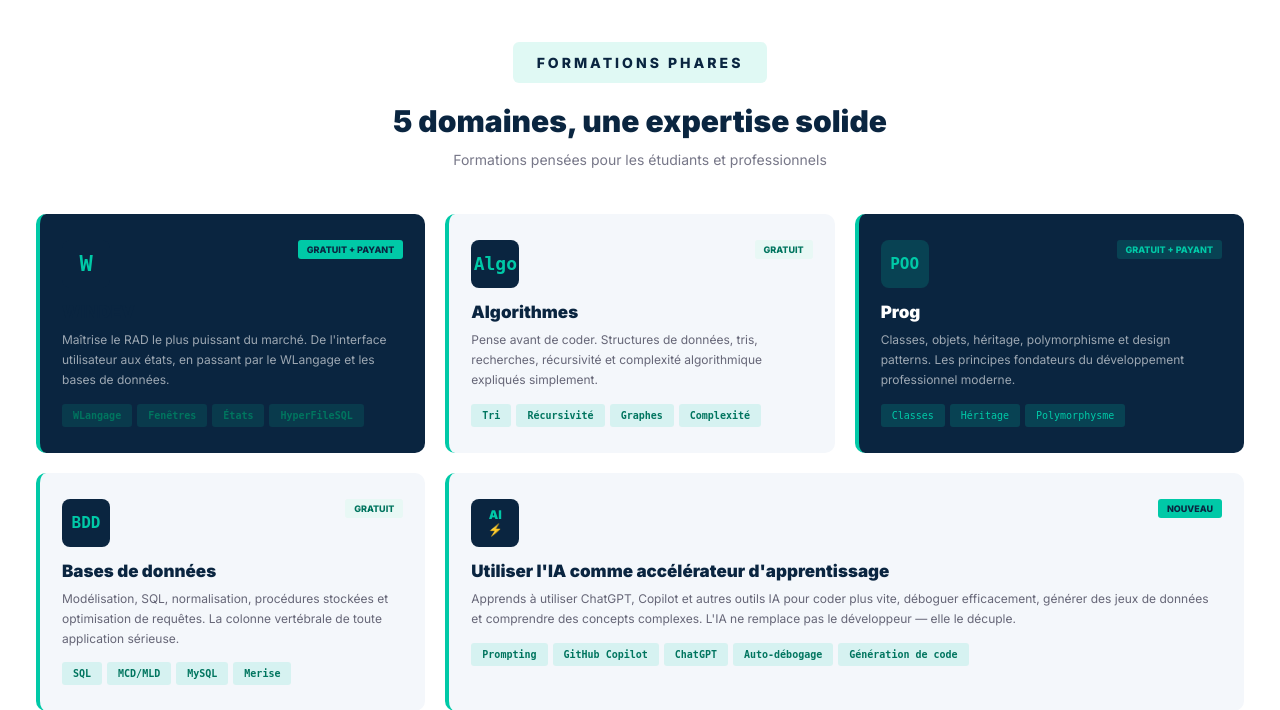
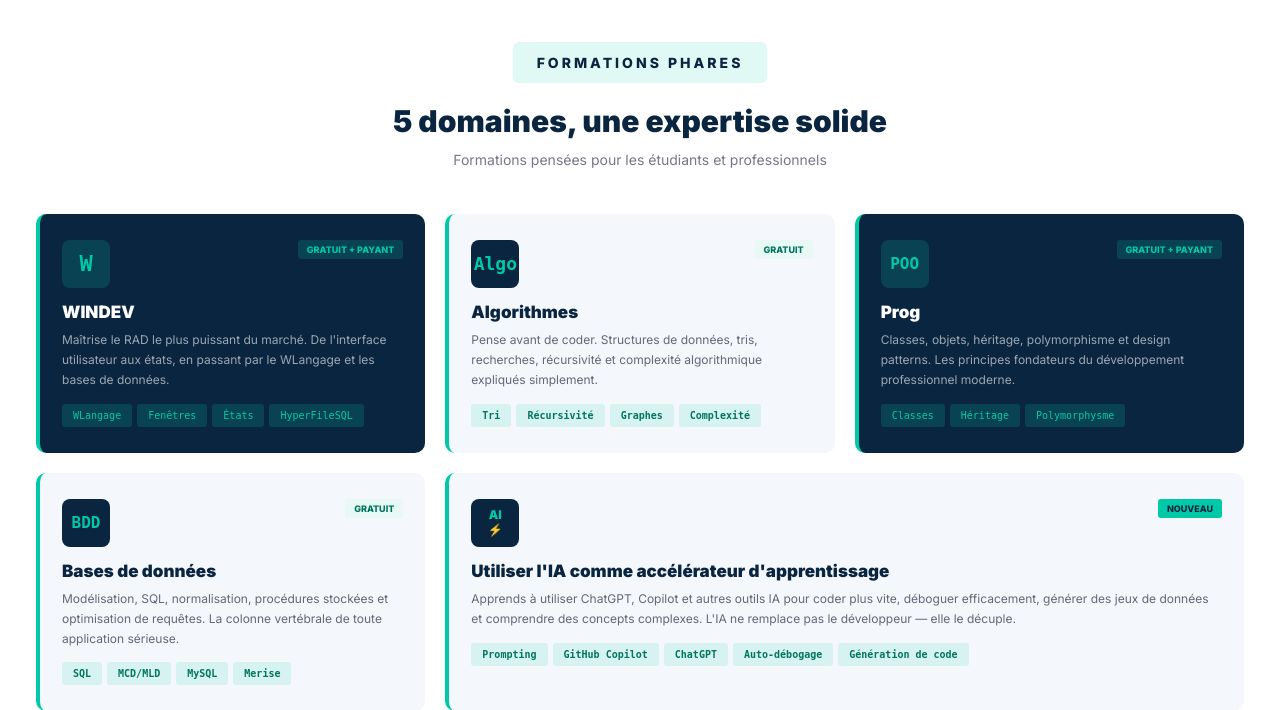
Before and after one commit to kym522/projet_cca, a Django app: page / in a window 1280 px wide. Shown: the part 1413-2123 px from the top of the page. Run offline with Django 5.2, Linux system fonts and the light colour scheme.

Commit message:
Update home.html

```diff
--- a/pages/templates/pages/home.html
+++ b/pages/templates/pages/home.html
@@ -337,13 +337,16 @@
 
     <div style="background:#0A2540;border-radius:10px;padding:26px 22px;border-left:4px solid #00C9A7;">
   <div style="display:flex;justify-content:space-between;align-items:flex-start;margin-bottom:14px;">
-        <div style="background:#0A2540;color:#00C9A7;font-family:monospace;font-size:22px;font-weight:900;width:48px;height:48px;border-radius:8px;display:flex;align-items:center;justify-content:center;">W</div>
-        <span style="background:#00C9A7;color:#0A2540;font-size:9px;font-weight:800;padding:3px 9px;border-radius:3px;">GRATUIT + PAYANT</span>
+    <div style="background:rgba(0,201,167,0.18);color:#00C9A7;font-family:monospace;font-size:22px;font-weight:900;width:48px;height:48px;border-radius:8px;display:flex;align-items:center;justify-content:center;">W</div>
+    <span style="background:rgba(0,201,167,0.18);color:#00C9A7;font-size:9px;font-weight:800;padding:3px 9px;border-radius:3px;">GRATUIT + PAYANT</span>
   </div>
-      <h3 style="color:#0A2540;font-size:17px;font-weight:900;margin-bottom:8px;">WINDEV</h3>
+  <h3 style="color:#fff;font-size:17px;font-weight:900;margin-bottom:8px;">WINDEV</h3>
   <p style="color:rgba(255,255,255,0.6);font-size:12px;line-height:1.65;margin-bottom:14px;">Maîtrise le RAD le plus puissant du marché. De l'interface utilisateur aux états, en passant par le WLangage et les bases de données.</p>
   <div style="display:flex;flex-wrap:wrap;gap:5px;">
-        <span class="chip">WLangage</span><span class="chip">Fenêtres</span><span class="chip">États</span><span class="chip">HyperFileSQL</span>
+    <span style="background:rgba(0,201,167,0.18);color:#00C9A7;font-size:10px;font-family:monospace;padding:4px 11px;border-radius:3px;">WLangage</span>
+    <span style="background:rgba(0,201,167,0.18);color:#00C9A7;font-size:10px;font-family:monospace;padding:4px 11px;border-radius:3px;">Fenêtres</span>
+    <span style="background:rgba(0,201,167,0.18);color:#00C9A7;font-size:10px;font-family:monospace;padding:4px 11px;border-radius:3px;">États</span>
+    <span style="background:rgba(0,201,167,0.18);color:#00C9A7;font-size:10px;font-family:monospace;padding:4px 11px;border-radius:3px;">HyperFileSQL</span>
   </div>
 </div>
 
```
Lines whose indentation alone changed are shown as unchanged.
